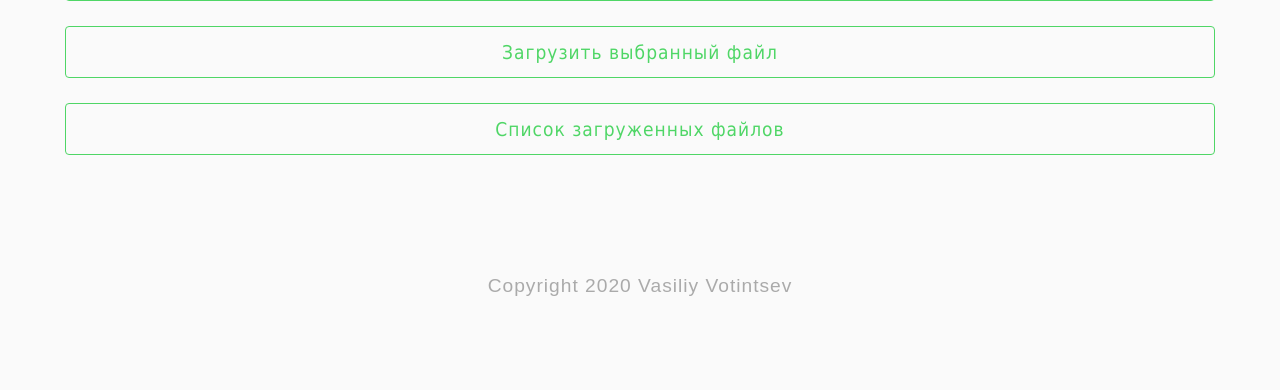
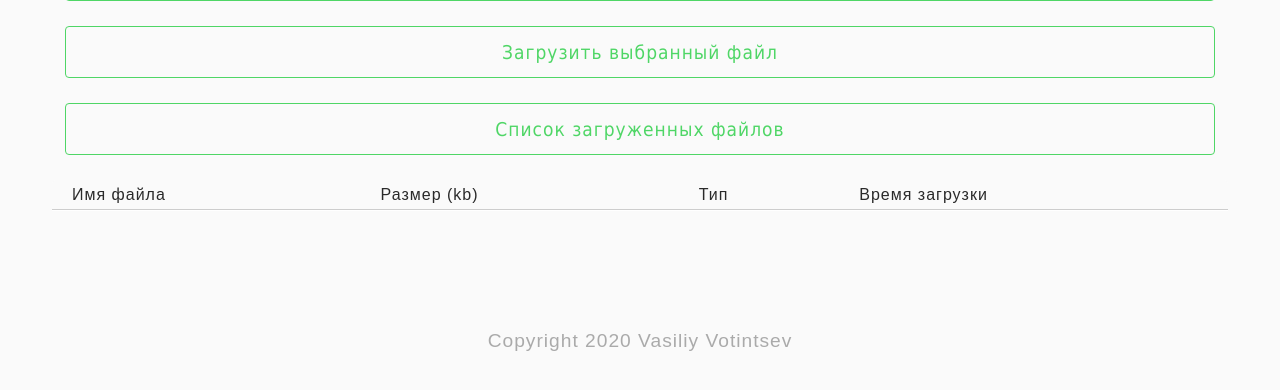
Before and after one commit to fxded/jwtmongo.ru, a Node server app: page /profile in a window 1280 px wide. Shown: the part 229-619 px from the top of the page. Run offline with Node 20, Linux system fonts and the light colour scheme; the visitor is signed in with stand-in values (Sample User, id 1); data that the repository does not hold is empty; some libraries are stand-ins or nearby versions.

Commit message:
add file list table to user profile and add request file info /file/:id

```diff
--- a/controllers/fileController.js
+++ b/controllers/fileController.js
@@ -132,3 +132,19 @@ module.exports.filesList_get = async (req, res) => {
     res.status(200).json({ list: user.userfiles });
 
 }
+
+module.exports.fileInfo_get = async (req, res) => {
+    let user;
+
+    try {
+        user = await User.findById(res.locals.user._id);
+
+    } catch (err) {
+        const errors = handleErrors(err);
+        res.status(400).json({ errors });
+        console.error('----filesList_getError',err);
+    }
+    const file = user.userfiles.filter(({ _id }) => _id == req.params.id);
+    console.log('----get file info', file, req.params.id);
+    res.status(200).json({ fileinfo: file });
+}
--- a/public/styles.css
+++ b/public/styles.css
@@ -166,3 +166,31 @@ footer{
   position: absolute;
   z-index: -1;
 }
+
+
+.tables {
+    width: 98%;
+    margin: 0 auto;
+    border-collapse: separate;
+    border-spacing: 0;
+    border: 0;
+    border-radius: 5px;
+    color: #2a2a2a;
+    background: #fafafa;
+    margin-top: 10px;
+    margin-bottom: 10px;
+}
+.tables td {
+    height: 30px;
+    padding: 0 20px;
+    border-bottom: 1px solid #cdcdcd;
+    box-shadow: 0 1px 0 #fff;
+    text-align:start;
+    vertical-align: middle;
+    display: table-cell;
+}
+.tables tbody td {
+    text-align: start;
+    width: 150px;
+    cursor: pointer;
+}
--- a/routes/authRoutes.js
+++ b/routes/authRoutes.js
@@ -16,5 +16,6 @@ router.get('/info', requireAuth, authController.info_get);
 router.post('/file/upload', requireAuth, fileController.fileUpload_post);
 router.get('/file/list', requireAuth, fileController.filesList_get);
 router.put('/file/update/:id', requireAuth, fileController.fileUpdate_put);
+router.get('/file/:id', requireAuth, fileController.fileInfo_get);
 
 module.exports = router;
--- a/views/profile.ejs
+++ b/views/profile.ejs
@@ -18,6 +18,21 @@
             <!--Get a list of your files-->
             Список загруженных файлов
         </span>
+    </div>
+    <div id='promise chous'>
+        <!--h2>Your available files</h2-->
+        <table class="tables">
+            <thead>
+                <tr>
+                    <td>Имя файла</td>
+                    <td>Размер (kb)</td>
+                    <td>Тип</td>
+                    <td>Время загрузки</td>
+                </tr>
+            </thead>
+            <tbody id="tbody">
+            </tbody>
+        </table>
     </div>
 
 <%- include('partials/footer'); -%>
@@ -96,26 +111,37 @@
     }
 
     document.querySelector('#getList').onclick = async () => {
-     /*   let table = document.querySelector('#tbody'), row;
+        let table = document.querySelector('#tbody'),
+            row;
+
+        const result = await getFilesList();
+        console.log('----fileTables:', result);
+        table.innerHTML = '';
+        result.forEach(item => {
+             row = table.insertRow();
+             row.id = item._id;
+             row.setAttribute('onclick', 'fileInfo(this)');
+             row.insertCell().innerHTML = item.name;
+             row.insertCell().innerHTML = (item.size / (1024)).toFixed(2);
+             row.insertCell().innerHTML = item.mime;
+             row.insertCell().innerHTML = item.data;
+        });
+    }
+
+    async function fileInfo(row) {
+        const file = fileList.filter(({ _id }) => _id === row.id);
+        console.log('----fileInfo',file);
         try {
-                const response = await fetch('/getList', {
+            response = await fetch ('/file/'+ row.id, {
                 method: 'GET',
             });
             const result = await response.json();
-                //const result = await response;
             console.log('Успех:', result);
-                table.innerHTML = '';
-                result.queryData.forEach(item => {
-                    row = table.insertRow();
-                    row.insertCell().innerHTML = item.path_file;
-                })
-                //console.log('Успех:', JSON.stringify(result));
+            alert(JSON.stringify(result.fileinfo[0]));
         } catch (error) {
             console.error('Ошибка:', error);
-            }*/
-     getFilesList();
         }
-
+    }
     //getFilesList();
 
 </script>
```
Lines whose indentation alone changed are shown as unchanged.
